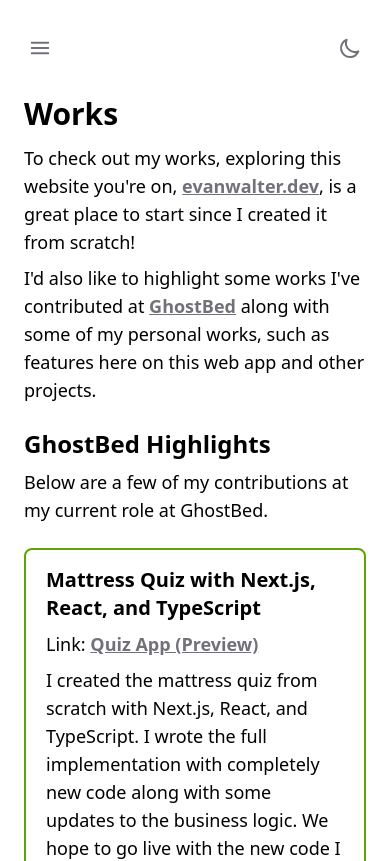
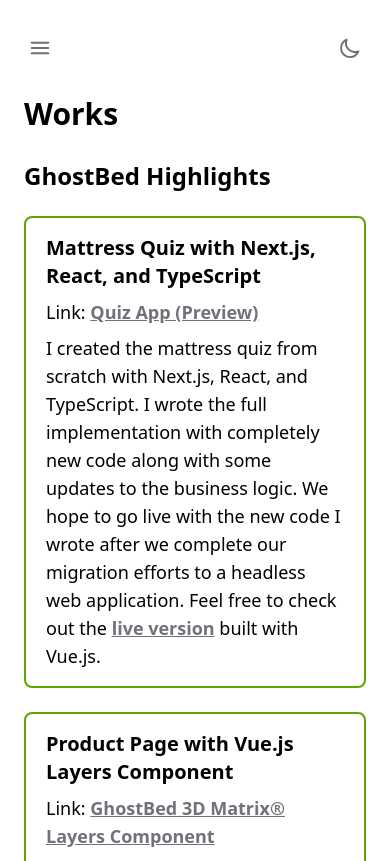
Before and after one commit to evan-walter/evanwalter.dev, a Next.js app: page /works in a window 390 px wide. Shown: the top 861 px of the page. Built offline with nearby package versions, Linux system fonts and the light colour scheme.

Commit message:
Update more copy and user story

```diff
--- a/components/About.tsx
+++ b/components/About.tsx
@@ -7,7 +7,7 @@ export default function About() {
 
   return (
     <div className='flex flex-col gap-y-2 text-lg'>
-      <p className='first-letter:float-left first-letter:mr-3 first-letter:font-serif first-letter:text-7xl first-letter:font-bold first-line:uppercase first-line:tracking-wider'>
+      <p className='first-letter:float-left first-letter:mr-3 first-letter:font-serif first-letter:text-7xl first-letter:font-bold'>
         I am a Front End Engineer and a Web Developer at{' '}
         <a
           href='https://www.ghostbed.com/'
--- a/components/Features.tsx
+++ b/components/Features.tsx
@@ -6,7 +6,7 @@ export default function Features() {
   return (
     <div className='flex flex-col gap-y-2'>
       <h2 className='text-2xl font-bold sm:text-3xl'>Features</h2>
-      <p>Here are a few features I&apos;ve implemented on this web app.</p>
+      <p>Here are some features I added to this web app.</p>
       <ul className='list-outside list-disc px-6'>
         <li>
           End-to-end test coverage with{' '}
@@ -37,7 +37,7 @@ export default function Features() {
         <li>Footer menu</li>
       </ul>
       <h2 className='mt-8 text-2xl font-bold sm:text-3xl'>Desired Features</h2>
-      <p>Here are some features I want to add to this website.</p>
+      <p>Here are some features I want to add to this web app.</p>
       <ul className='list-outside list-disc px-6'>
         <li>Blog with RSS feed (with Markdown)</li>
         <li>Contact form</li>
--- a/components/NavMenu.tsx
+++ b/components/NavMenu.tsx
@@ -65,6 +65,13 @@ export default function NavMenu() {
             isInternal
           />
           <NavItem
+            href='/works'
+            text='Works'
+            router={router}
+            isMobileScreen={isMobileScreen}
+            isInternal
+          />
+          <NavItem
             href='/podcast'
             text='Podcast'
             router={router}
@@ -74,13 +81,6 @@ export default function NavMenu() {
           <NavItem
             href='/gpt-3'
             text='GPT-3'
-            router={router}
-            isMobileScreen={isMobileScreen}
-            isInternal
-          />
-          <NavItem
-            href='/works'
-            text='Works'
             router={router}
             isMobileScreen={isMobileScreen}
             isInternal
--- a/components/works/DadJokesAnnouncement.tsx
+++ b/components/works/DadJokesAnnouncement.tsx
@@ -2,11 +2,17 @@ import Link from 'next/link'
 import { useTextLinkContext } from 'components/TextLinkProvider'
 import Work from 'components/works/Work'
 
-export default function DadJokesAnnouncement() {
+interface AnnouncementProps {
+  addClassNames: string
+}
+
+export default function DadJokesAnnouncement({
+  addClassNames,
+}: AnnouncementProps) {
   const textLinkColors = useTextLinkContext()
 
   return (
-    <Work addClassNames='from-blue-500 via-purple-500 to-pink-500'>
+    <Work addClassNames={addClassNames}>
       <p>
         I recently added a new, fun project&mdash;a random dad jokes generator!
       </p>
--- a/components/works/GhostBedWorks.tsx
+++ b/components/works/GhostBedWorks.tsx
@@ -8,7 +8,6 @@ export default function GhostBedWorks() {
       <h2 id='ghostbed' className='text-2xl font-bold sm:text-3xl'>
         GhostBed Highlights
       </h2>
-      <p>Below are a few of my contributions at my current role at GhostBed.</p>
       <GhostBedWork
         url='https://quiz-preview.vercel.app/'
         title='Mattress Quiz with Next.js, React, and TypeScript'
--- a/components/works/Gpt3Announcement.tsx
+++ b/components/works/Gpt3Announcement.tsx
@@ -2,11 +2,15 @@ import Link from 'next/link'
 import { useTextLinkContext } from 'components/TextLinkProvider'
 import Work from 'components/works/Work'
 
-export default function Gpt3Announcement() {
+interface AnnouncementProps {
+  addClassNames: string
+}
+
+export default function Gpt3Announcement({ addClassNames }: AnnouncementProps) {
   const textLinkColors = useTextLinkContext()
 
   return (
-    <Work addClassNames='from-blue-500 via-purple-500 to-pink-500'>
+    <Work addClassNames={addClassNames}>
       <p>
         Check out my{' '}
         <Link href='/gpt-3' className={textLinkColors}>
--- a/components/works/LensStarterAppAnnouncement.tsx
+++ b/components/works/LensStarterAppAnnouncement.tsx
@@ -1,10 +1,16 @@
 import { useTextLinkContext } from 'components/TextLinkProvider'
 import Work from 'components/works/Work'
 
-export default function LensStarterAppAnnouncement() {
+interface AnnouncementProps {
+  addClassNames: string
+}
+
+export default function LensStarterAppAnnouncement({
+  addClassNames,
+}: AnnouncementProps) {
   const textLinkColors = useTextLinkContext()
   return (
-    <Work addClassNames='from-pink-500 via-blue-500 to-purple-500'>
+    <Work addClassNames={addClassNames}>
       <p>
         I recently started building a social media web app with Next.js, React,
         GraphQL, Tailwind, and the Lens Protocol.
--- a/components/works/PodcastAppearanceAnnouncement.tsx
+++ b/components/works/PodcastAppearanceAnnouncement.tsx
@@ -1,11 +1,17 @@
 import { useTextLinkContext } from 'components/TextLinkProvider'
 import Work from 'components/works/Work'
 
-export default function PodcastAppearanceAnnouncement() {
+interface AnnouncementProps {
+  addClassNames: string
+}
+
+export default function PodcastAppearanceAnnouncement({
+  addClassNames,
+}: AnnouncementProps) {
   const textLinkColors = useTextLinkContext()
 
   return (
-    <Work addClassNames='from-purple-500 via-pink-500 to-blue-500'>
+    <Work addClassNames={addClassNames}>
       <p>
         I am excited to announce that I had the privilege of appearing as a
         guest on{' '}
--- a/components/works/SynthAnnouncement.tsx
+++ b/components/works/SynthAnnouncement.tsx
@@ -2,11 +2,17 @@ import Link from 'next/link'
 import { useTextLinkContext } from 'components/TextLinkProvider'
 import Work from 'components/works/Work'
 
-export default function SynthAnnouncement() {
+interface AnnouncementProps {
+  addClassNames: string
+}
+
+export default function SynthAnnouncement({
+  addClassNames,
+}: AnnouncementProps) {
   const textLinkColors = useTextLinkContext()
 
   return (
-    <Work addClassNames='from-purple-500 via-pink-500 to-blue-500'>
+    <Work addClassNames={addClassNames}>
       <p>I also added a synth app!</p>
       <div>
         Link:{' '}
--- a/pages/index.tsx
+++ b/pages/index.tsx
@@ -90,7 +90,7 @@ export default function Home() {
         </p>
 
         <div className='flex flex-col items-center justify-center gap-y-6'>
-          <Gpt3Announcement />
+          <Gpt3Announcement addClassNames={'from-blue-500 via-purple-500 to-pink-500'} />
         </div>
 
         <PageReference page={'works'} />
--- a/pages/podcast.tsx
+++ b/pages/podcast.tsx
@@ -5,7 +5,7 @@ export default function podcast() {
   return (
     <div className='flex flex-col gap-y-8 text-lg'>
       <h1 className='text-3xl font-bold sm:text-4xl'>Podcast</h1>
-      <PodcastAppearanceAnnouncement />
+      <PodcastAppearanceAnnouncement addClassNames={'from-blue-500 via-purple-500 to-pink-500'} />
     </div>
   )
 }
--- a/pages/works.tsx
+++ b/pages/works.tsx
@@ -13,32 +13,6 @@ export default function Highlights() {
     <div className='flex flex-col gap-y-8 text-lg'>
       <div className='flex flex-col gap-y-2'>
         <h1 className='mb-1 text-3xl font-bold md:text-4xl'>Works</h1>
-        <p>
-          To check out my works, exploring this website you&apos;re on,{' '}
-          <a
-            href='https://github.com/evan-walter/evanwalter.dev'
-            className={textLinkColors}
-            target='_blank'
-            rel='noreferrer noopener'
-          >
-            evanwalter.dev
-          </a>
-          , is a great place to start since I created it from scratch!
-        </p>
-
-        <p>
-          I&apos;d also like to highlight some works I&apos;ve contributed at{' '}
-          <a
-            href='https://www.ghostbed.com/'
-            className={textLinkColors}
-            target='_blank'
-            rel='noreferrer noopener'
-          >
-            GhostBed
-          </a>{' '}
-          along with some of my personal works, such as features here on this
-          web app and other projects.
-        </p>
 
         <div className='my-4'>
           <GhostBedWorks />
@@ -49,19 +23,19 @@ export default function Highlights() {
         </h2>
 
         <div className='my-4'>
-          <LensStarterAppAnnouncement />
+          <LensStarterAppAnnouncement addClassNames='from-blue-500 via-purple-500 to-pink-500' />
         </div>
 
         <div className='my-4'>
-          <DadJokesAnnouncement />
+          <DadJokesAnnouncement addClassNames='from-purple-500 via-pink-500 to-blue-500' />
         </div>
 
         <div className='my-4'>
-          <SynthAnnouncement />
+          <SynthAnnouncement addClassNames='from-pink-500 via-blue-500 to-purple-500' />
         </div>
 
         <div className='my-4'>
-          <Gpt3Announcement />
+          <Gpt3Announcement addClassNames='from-blue-500 via-purple-500 to-pink-500' />
         </div>
       </div>
 
@@ -70,7 +44,7 @@ export default function Highlights() {
       <div className='flex flex-col gap-y-2'>
         <h2 className='text-2xl font-bold sm:text-3xl'>Other Personal Works</h2>
         <p>
-          Currently, you can check out all my other personal works on{' '}
+          Check out more of my open-source projects on{' '}
           <a
             href='https://www.github.com/evan-walter/'
             className={textLinkColors}
```
